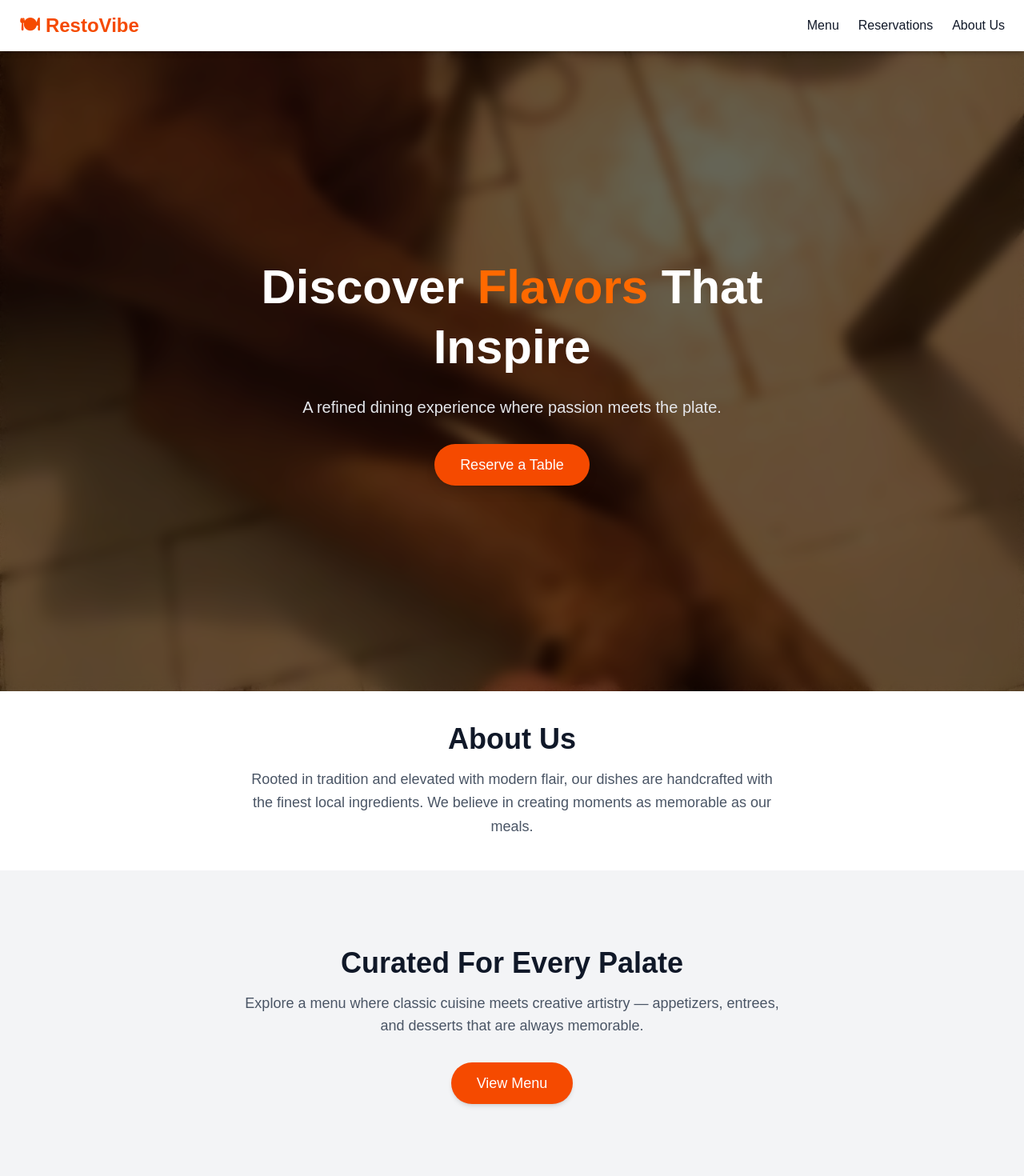
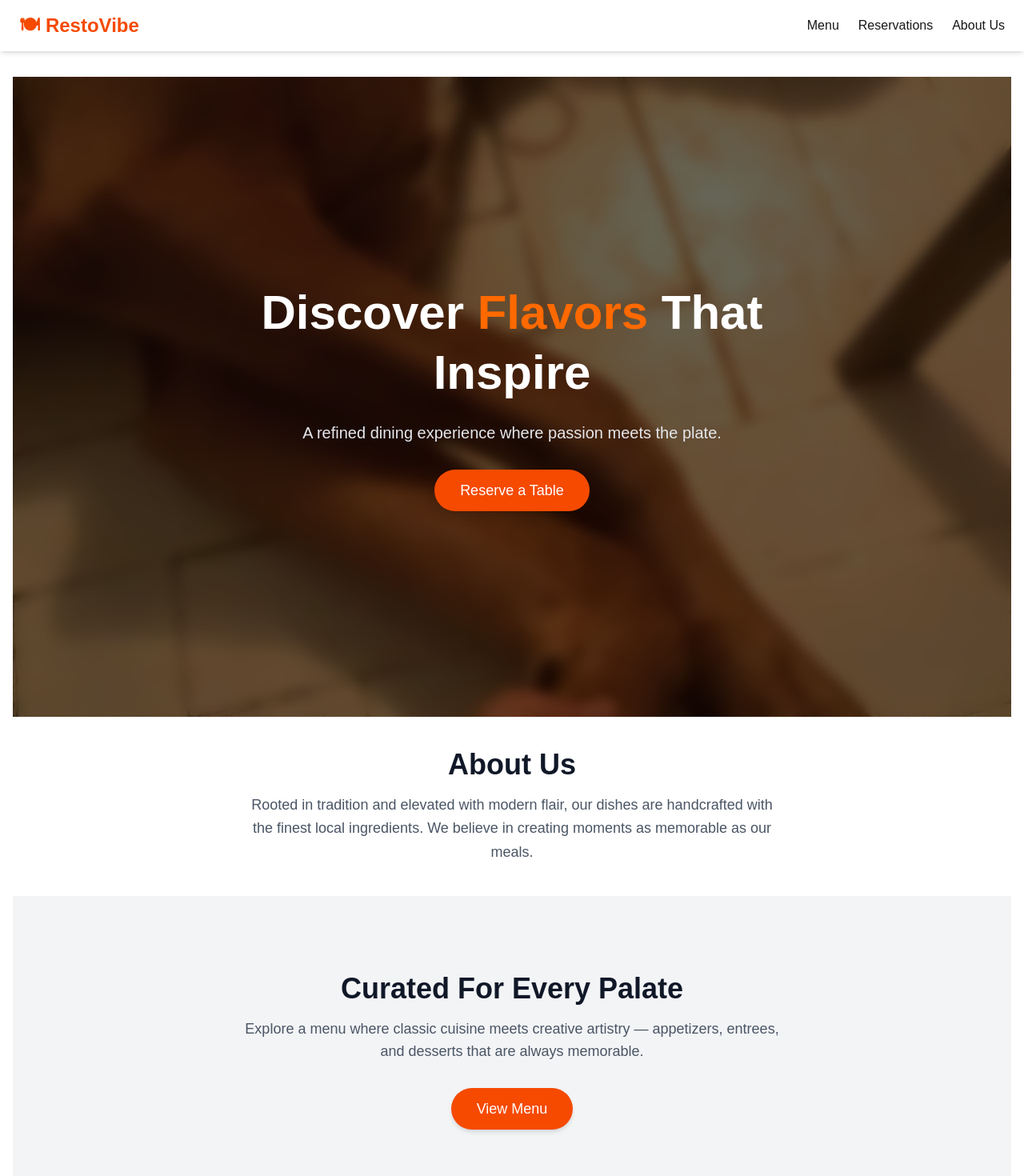
Before and after one commit to Bazylgo/restaurant-website, a Next.js app: page / in a window 1280 px wide. Shown: the top 1470 px of the page at 80% size. Built offline with nearby package versions, Linux system fonts and the light colour scheme.

Commit message:
Adding hamburger navigation for mobile

```diff
--- a/next.config.mjs
+++ b/next.config.mjs
@@ -1,15 +1,6 @@
 /** @type {import('next').NextConfig} */
 const nextConfig = {
-  experimental: {
-    turbo: true, // optional but great for local speed
-  },
-
   pageExtensions: ['page.tsx', 'page.jsx', 'ts', 'tsx', 'js', 'jsx'],
-
-  // Reduce file-watching overhead (especially helpful on Windows)
-  watchOptions: {
-    ignored: ['**/node_modules/**', '**/.next/**'],
-  },
 };
 
 export default nextConfig;
--- a/package.json
+++ b/package.json
@@ -11,6 +11,7 @@
   "dependencies": {
     "date-fns": "^4.1.0",
     "framer-motion": "^12.7.4",
+    "lucide-react": "^0.503.0",
     "next": "15.3.0",
     "postcss": "^8.5.3",
     "react": "^18.3.1",
--- a/src/app/layout.js
+++ b/src/app/layout.js
@@ -1,32 +1,62 @@
+'use client';
 import "./globals.css";
 import Link from 'next/link';
+import { useState } from 'react';
+import { Menu, X } from 'lucide-react';
+import { usePathname } from 'next/navigation';
 
 export default function Layout({ children }) {
+  // State for toggling the mobile menu
+  const [isMenuOpen, setIsMenuOpen] = useState(false);
+  const pathname = usePathname();
+
+  const closeMenu = () => setIsMenuOpen(false);
+
   return (
     <html lang="en">
       <head>
         <title>Restaurant Website</title>
       </head>
       <body className="bg-white text-gray-900">
-        <header className="fixed top-0 w-full z-50 bg-white bg-opacity-80 backdrop-blur-sm shadow-md">
+        <header className="fixed top-0 w-full z-50 bg-white bg-opacity-90 backdrop-blur-md shadow-md">
           <div className="container mx-auto px-6 py-4 flex justify-between items-center">
-            <Link href="/" className="text-2xl font-bold text-orange-600">
+            <Link href="/" className="text-2xl font-bold text-orange-600" onClick={closeMenu}>
               🍽 RestoVibe
             </Link>
-            <div className="flex items-center space-x-6">
+
+            {/* Desktop nav */}
             <nav className="hidden md:flex space-x-6">
               <Link href="/menu" className="hover:text-orange-600">Menu</Link>
               <Link href="/reservations" className="hover:text-orange-600">Reservations</Link>
               <Link href="/about" className="hover:text-orange-600">About Us</Link>
             </nav>
-              {/* You can add mobile navigation or other elements here if needed */}
+
+            {/* Mobile hamburger */}
+            <button onClick={() => setIsMenuOpen(!isMenuOpen)} className="md:hidden">
+              {isMenuOpen ? <X size={24} className="text-orange-600" /> : <Menu size={24} className="text-orange-600" />}
+            </button>
           </div>
+
+          {/* Mobile menu overlay */}
+          {isMenuOpen && (
+            <div className="md:hidden absolute top-full left-0 w-full bg-white shadow-md py-4 z-40 flex flex-col items-center space-y-4">
+              <Link href="/menu" className="text-lg text-orange-600 hover:text-orange-800" onClick={closeMenu}>
+                Menu
+              </Link>
+              <Link href="/reservations" className="text-lg text-orange-600 hover:text-orange-800" onClick={closeMenu}>
+                Reservations
+              </Link>
+              <Link href="/about" className="text-lg text-orange-600 hover:text-orange-800" onClick={closeMenu}>
+                About Us
+              </Link>
             </div>
+          )}
         </header>
 
-        <main className="mt-16">{children}</main> {/* Add top margin to avoid overlap */}
+        {/* Padding below fixed header */}
+        <main className="pt-24 px-4">{children}</main>
 
-        <footer className="bg-gray-900 text-white py-8">
+        <footer className="bg-gray-900 text-white py-8 mt-12">
           <div className="container mx-auto text-center">
             <p>&copy; 2025 RestoVibe. All rights reserved.</p>
           </div>
--- a/src/app/page.js
+++ b/src/app/page.js
@@ -7,22 +7,6 @@ export default function Home() {
 
   return (
     <div className="font-sans text-gray-900 bg-white transition-colors duration-300 overflow-hidden">
-
-      {/* Navbar */}
-      <header className="fixed top-0 w-full z-50 bg-white bg-opacity-80 backdrop-blur-sm shadow-md">
-        <div className="container mx-auto px-6 py-4 flex justify-between items-center">
-          <Link href="/" className="text-2xl font-bold text-orange-600">
-            🍽 RestoVibe
-          </Link>
-          <div className="flex items-center space-x-6">
-            <nav className="hidden md:flex space-x-6">
-              <Link href="/menu" className="hover:text-orange-600">Menu</Link>
-              <Link href="/reservations" className="hover:text-orange-600">Reservations</Link>
-              <Link href="/about" className="hover:text-orange-600">About Us</Link>
-            </nav>
-          </div>
-        </div>
-      </header>
 
       <main className="bg-white text-gray-900">
         {/* Hero Section */}
```
Also changed, not shown: 1 other file (tests, documents, lock files or other folders). Lines whose indentation alone changed are shown as unchanged.
